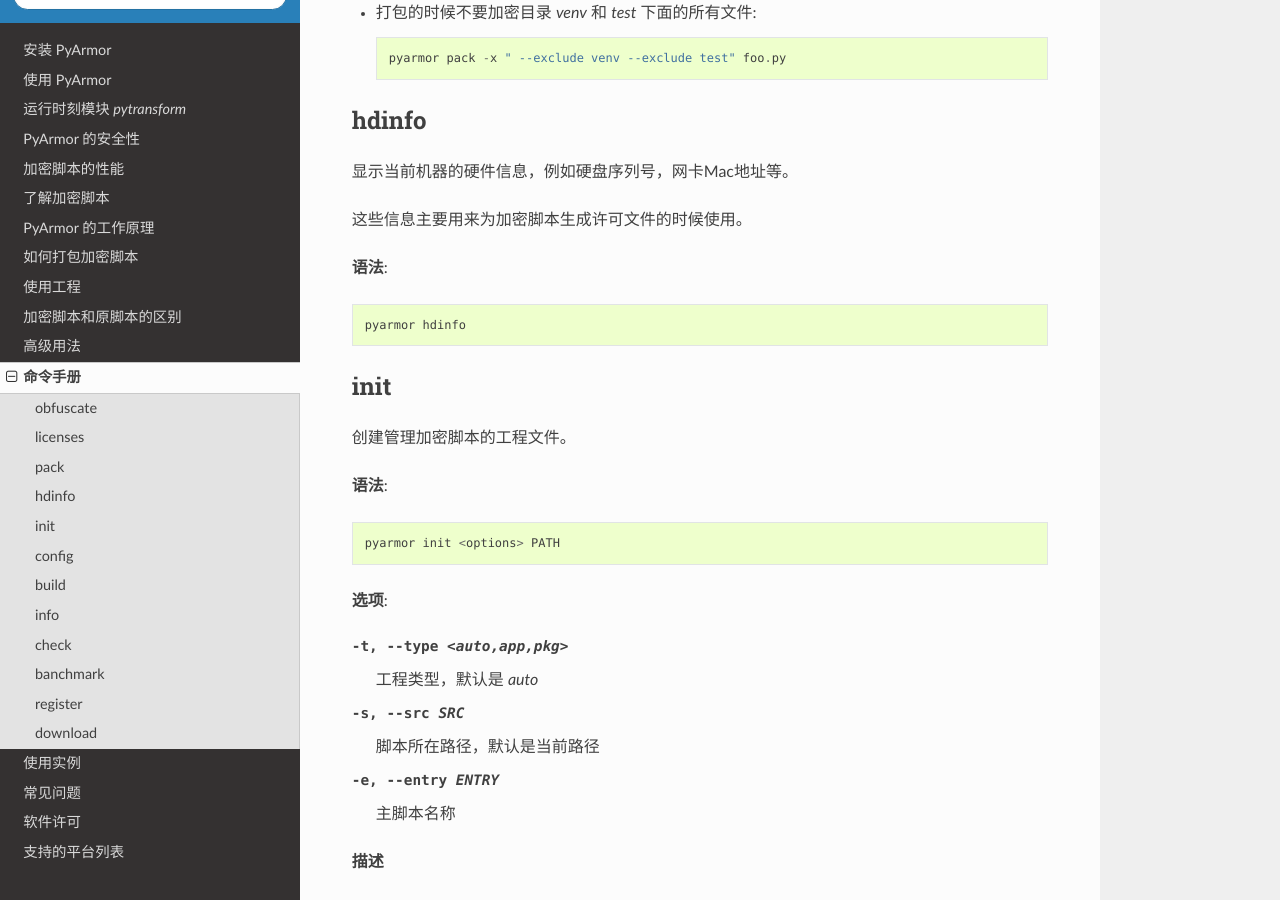
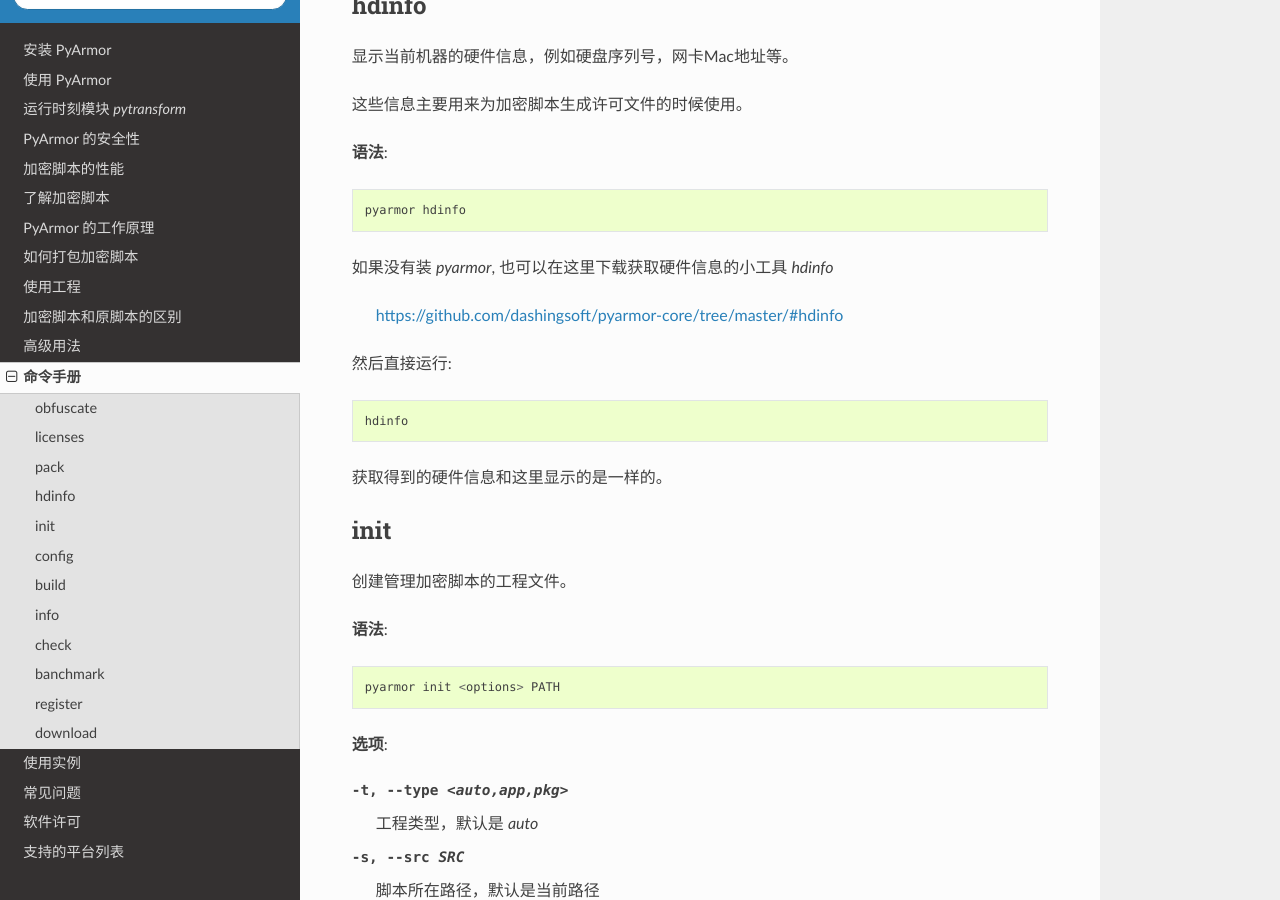
Before and after one commit to dashingsoft/pyarmor-docs-zh, a Sphinx documentation site: the page built from docs/man.rst, in a window 1280 px wide and 900 px high, scrolled down 6482 px. Built offline with Sphinx 7.4.7 and the Read the Docs theme 2.0.0, drawn with Linux system fonts in a browser that asks for light colours; some of the changed text lies outside the part shown.

Commit message:
Add hdinfo link

```diff
--- a/docs/man.rst
+++ b/docs/man.rst
@@ -261,6 +257,16 @@
 **语法**::
 
     pyarmor hdinfo
+
+如果没有装 `pyarmor`, 也可以在这里下载获取硬件信息的小工具 `hdinfo`
+
+    https://github.com/dashingsoft/pyarmor-core/tree/master/#hdinfo
+
+然后直接运行::
+
+    hdinfo
+
+获取得到的硬件信息和这里显示的是一样的。
 
 .. _init:
 
```
Also changed, not shown: other parts of docs/man.rst (+0 -4 lines).
